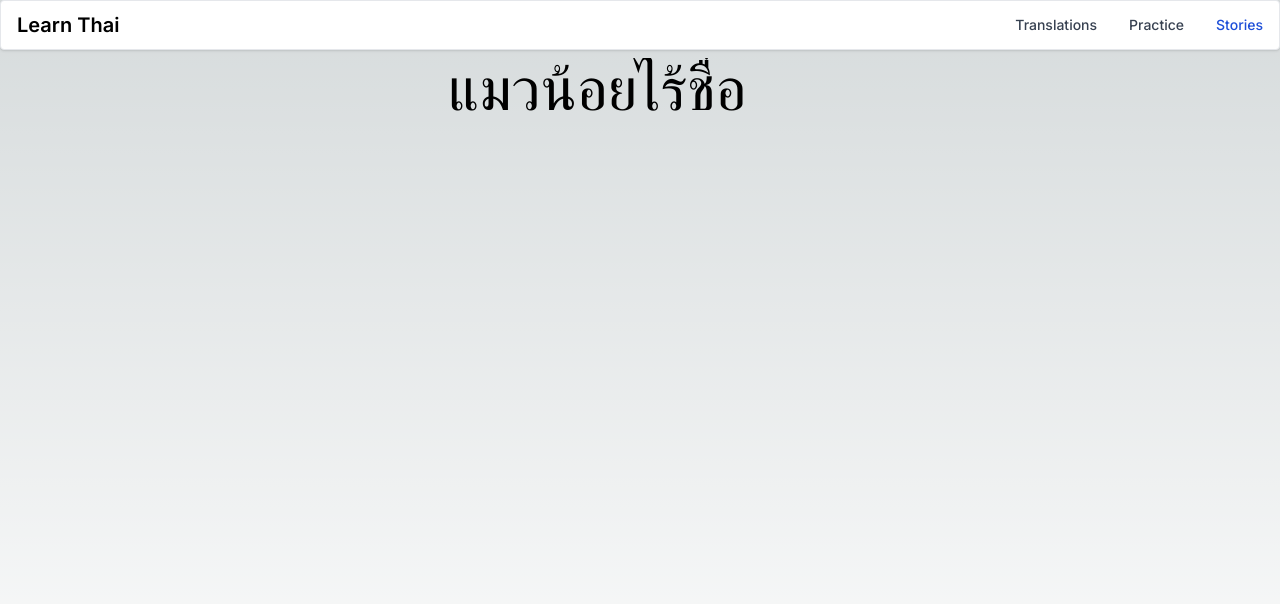
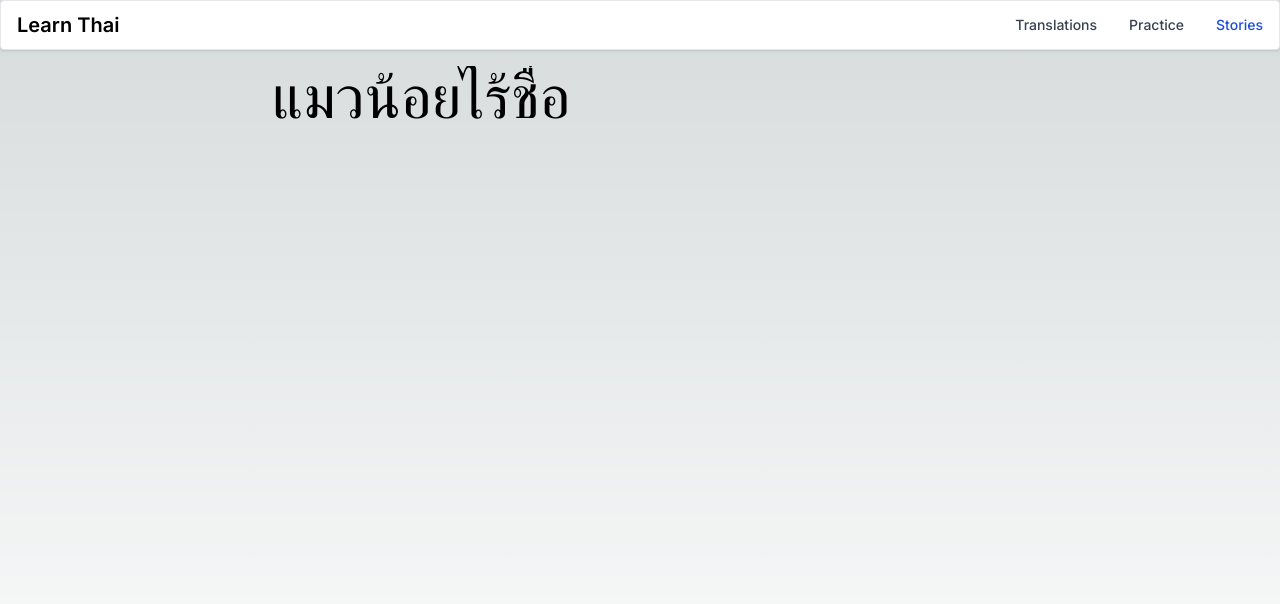
Before and after one commit to cameronrw-nz/thai-translations, a Next.js app: page /thai-translations/stories in a window 1280 px wide. Shown: the top 604 px of the page. Built offline with nearby package versions, Linux system fonts and the light colour scheme.

Commit message:
Fixing styles for width, title bar and hovering cursor

```diff
--- a/app/common/title-bar.tsx
+++ b/app/common/title-bar.tsx
@@ -45,17 +45,17 @@ export function TitleBar() {
                 >
                     <ul className="flex flex-col mt-4 md:flex-row md:space-x-8 md:mt-0 md:text-sm md:font-medium">
                         <li>
-                            <Link href="translations" className={`link ${pathname === '/translations' ? selectedStyle : deselectedStyle}`}>
+                            <Link href="translations" onClick={() => setIsShowing(false)} className={`link ${pathname === '/translations' ? selectedStyle : deselectedStyle}`}>
                                 Translations
                             </Link>
                         </li>
                         <li>
-                            <Link href="practice" className={`link ${pathname === '/practice' ? selectedStyle : deselectedStyle}`}>
+                            <Link href="practice" onClick={() => setIsShowing(false)} className={`link ${pathname === '/practice' ? selectedStyle : deselectedStyle}`}>
                                 Practice
                             </Link>
                         </li>
                         <li>
-                            <Link href="stories" className={`link ${pathname === '/stories' ? selectedStyle : deselectedStyle}`}>
+                            <Link href="stories" onClick={() => setIsShowing(false)} className={`link ${pathname === '/stories' ? selectedStyle : deselectedStyle}`}>
                                 Stories
                             </Link>
                         </li>
--- a/app/layout.tsx
+++ b/app/layout.tsx
@@ -23,7 +23,7 @@ export default function RootLayout({
         <div className="h-screen flex flex-col">
           <TitleBar />
           <div className="flex justify-center overflow-hidden">
-            <Container className="my-2 sm:m-2 space-y-4 min-w-96 xl:max-w-1/5">
+            <Container className="m-4 space-y-4 max-md:w-full md:w-184">
               {children}
             </Container>
           </div>
--- a/app/stories/story-card.tsx
+++ b/app/stories/story-card.tsx
@@ -11,10 +11,8 @@ interface IStoryCardProps {
 export function StoryCard(props: IStoryCardProps) {
     return (
         <Container>
-            <div onClick={props.onPress}>
-                <div>
-                    <Translation language={TranslationLanguage.Thai} size="large">{props.story.title}</Translation>
-                </div>
+            <div className="cursor-pointer" onClick={props.onPress}>
+                <Translation language={TranslationLanguage.Thai} size="large">{props.story.title}</Translation>
             </div>
         </Container>
     )
--- a/tailwind.config.ts
+++ b/tailwind.config.ts
@@ -13,6 +13,9 @@ const config: Config = {
         "gradient-conic":
           "conic-gradient(from 180deg at 50% 50%, var(--tw-gradient-stops))",
       },
+      width: {
+        '184': '46rem',
+      }
     },
   },
   plugins: [],
```
